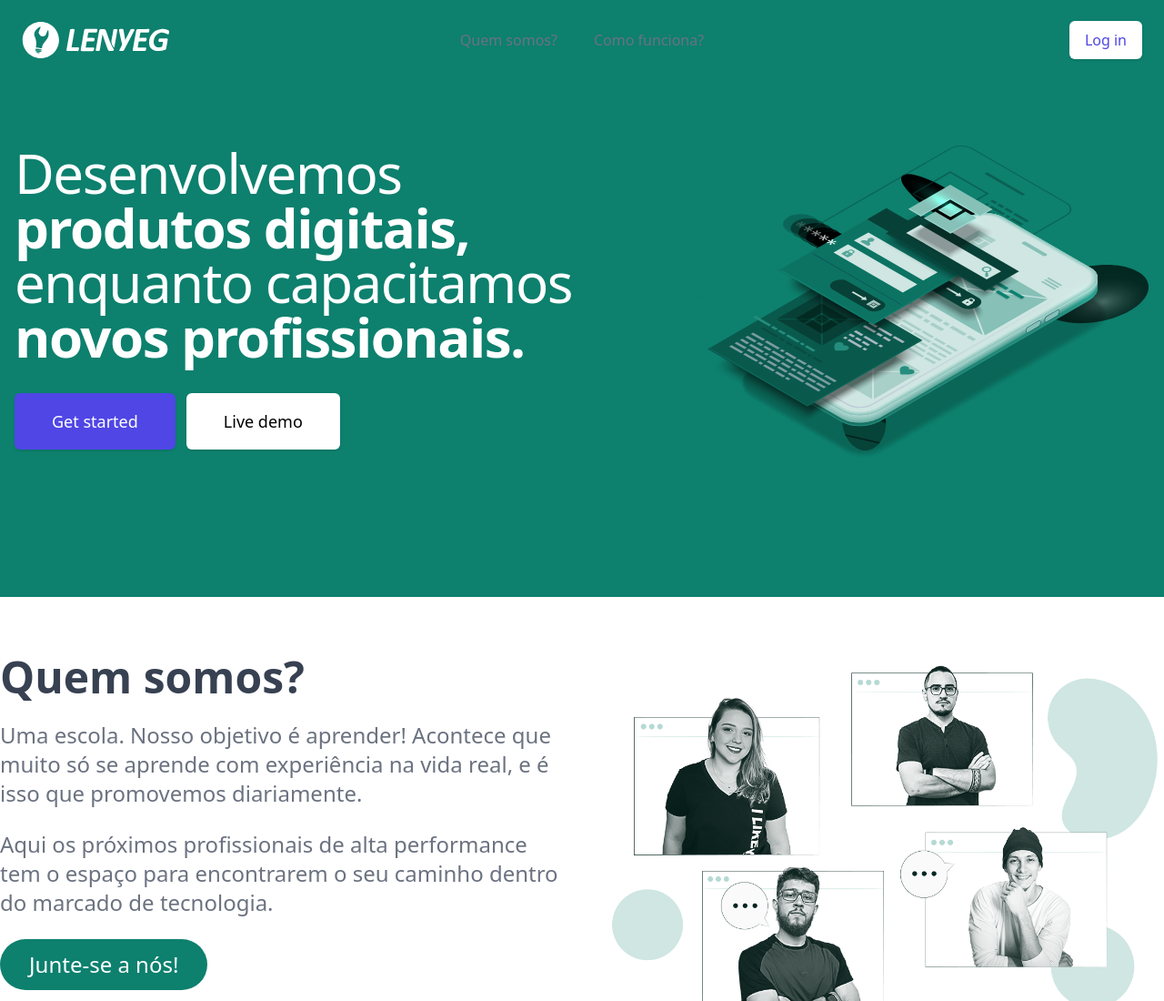
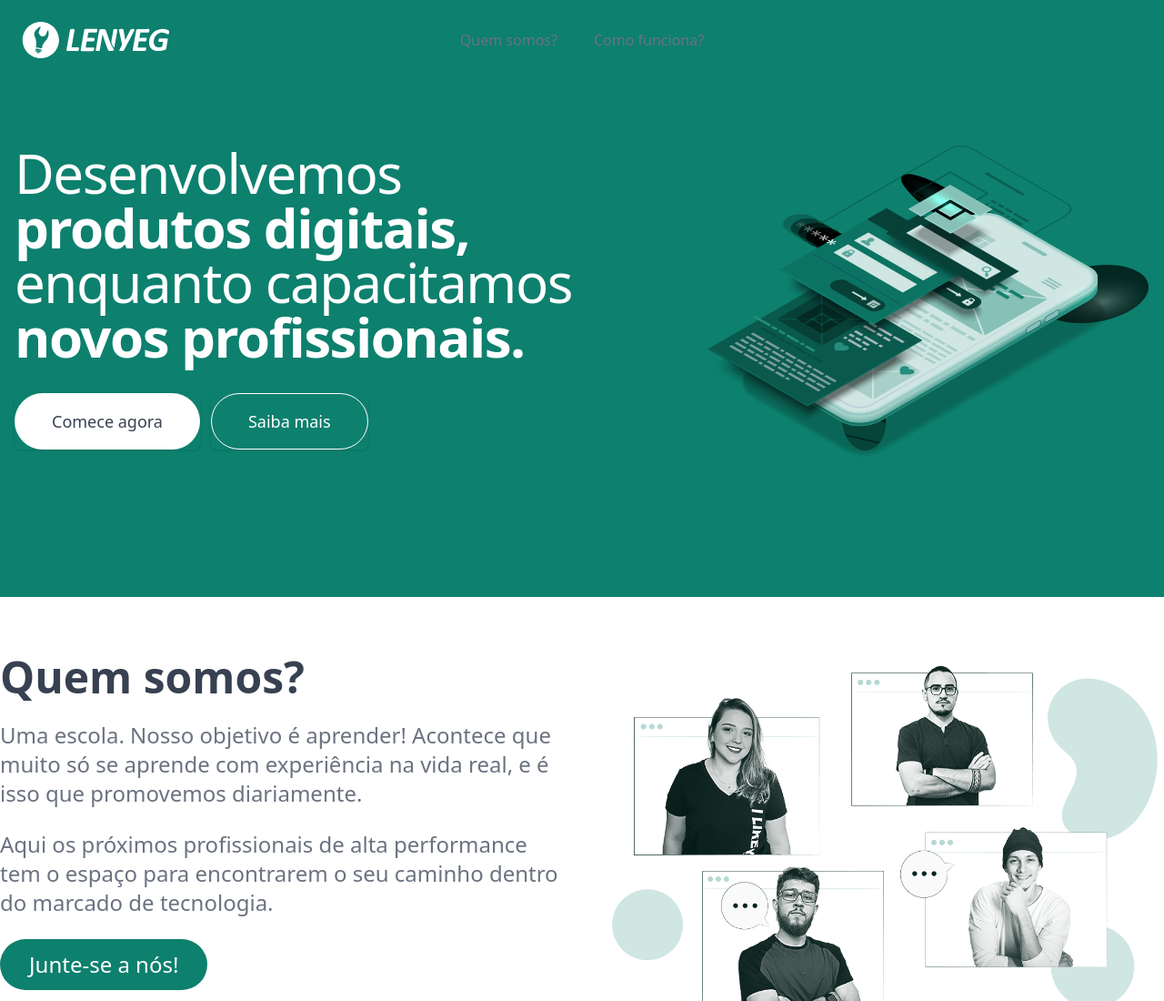
Before and after one commit to lenyeg/mkt-lenyeg.com.br, an Astro site: page / in a window 1280 px wide. Shown: the top 1100 px of the page at 91% size. Built offline with nearby package versions, Linux system fonts and the light colour scheme; Astro itself is replaced by a stand-in of ours.

Commit message:
fix: header ctas position

```diff
--- a/src/components/TheMenu.vue
+++ b/src/components/TheMenu.vue
@@ -9,7 +9,7 @@
             <div class="flex flex-1 items-center md:absolute md:inset-y-0 md:left-0">
               <div class="flex w-full items-center justify-between md:w-auto">
                 <a href="#">
-                  <span class="sr-only">Your Company</span>
+                  <span class="sr-only">Lenyeg</span>
                   <img draggable="false" class="h-8 w-auto sm:h-10" src="/images/logo-white.svg" alt="" />
                 </a>
                 <div class="-mr-2 flex items-center md:hidden">
@@ -22,11 +22,6 @@
             </div>
             <div class="hidden md:flex md:space-x-10">
               <a v-for="item in navigation" :key="item.name" :href="item.href" class="font-medium text-gray-500 hover:text-gray-900">{{ item.name }}</a>
-            </div>
-            <div class="hidden md:absolute md:inset-y-0 md:right-0 md:flex md:items-center md:justify-end">
-              <span class="inline-flex rounded-md shadow">
-                <a href="#" class="inline-flex items-center rounded-md border border-transparent bg-white px-4 py-2 text-base font-medium text-indigo-600 hover:bg-gray-50">Log in</a>
-              </span>
             </div>
           </nav>
         </div>
@@ -48,7 +43,6 @@
               <div class="px-2 pt-2 pb-3">
                 <a v-for="item in navigation" :key="item.name" :href="item.href" class="block rounded-md px-3 py-2 text-base font-medium text-gray-700 hover:bg-gray-50 hover:text-gray-900">{{ item.name }}</a>
               </div>
-              <a href="#" class="block w-full bg-gray-50 px-5 py-3 text-center font-medium text-indigo-600 hover:bg-gray-100">Log in</a>
             </div>
           </PopoverPanel>
         </transition>
@@ -67,12 +61,12 @@
               <div class="block md:hidden">
                 <img draggable="false" src="/images/hero.svg" alt="">
               </div>
-              <div class="mt-5 max-w-md sm:flex justify-center md:justify-start md:mt-8">
-                <div class="rounded-md shadow">
-                  <a href="#" class="flex w-full items-center justify-center rounded-md border border-transparent bg-indigo-600 px-8 py-3 text-base font-medium text-white hover:bg-indigo-700 md:py-4 md:px-10 md:text-lg">Get started</a>
+              <div class="mt-5 flex flex-col justify-center items-center gap-3 md:flex-row md:justify-start md:mt-8">
+                <div class="rounded-md w-fit shadow">
+                  <a href="#" class="flex  items-center justify-center rounded-full border border-transparent bg-white px-8 py-3 text-base font-medium text-gray-700 md:py-4 md:px-10 md:text-lg">Comece agora</a>
                 </div>
-                <div class="mt-3 rounded-md shadow sm:mt-0 sm:ml-3">
-                  <a href="#" class="flex w-full items-center justify-center rounded-md border border-transparent bg-white px-8 py-3 text-base font-medium hover:bg-gray-50 md:py-4 md:px-10 md:text-lg">Live demo</a>
+                <div class="rounded-md w-fit shadow">
+                  <a href="#" class="flex  items-center justify-center rounded-full border border-solid border-white text-white px-8 py-3 text-base font-medium md:py-4 md:px-10 md:text-lg">Saiba mais</a>
                 </div>
               </div>
             </div>
```
